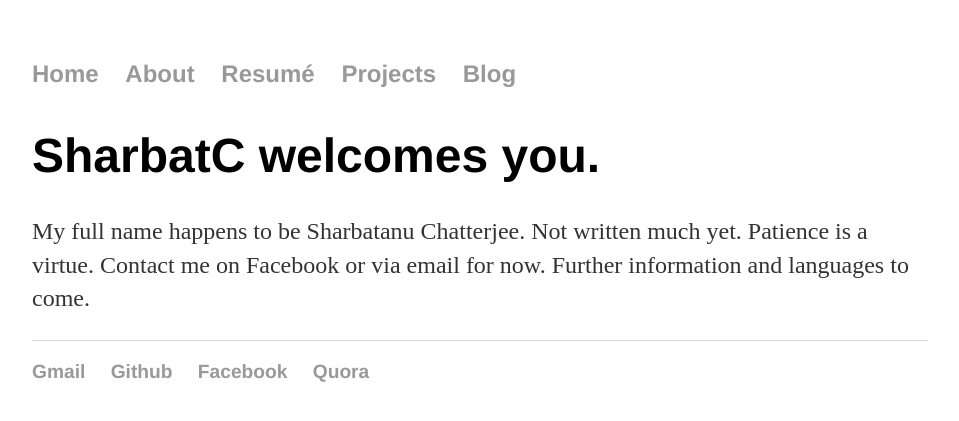
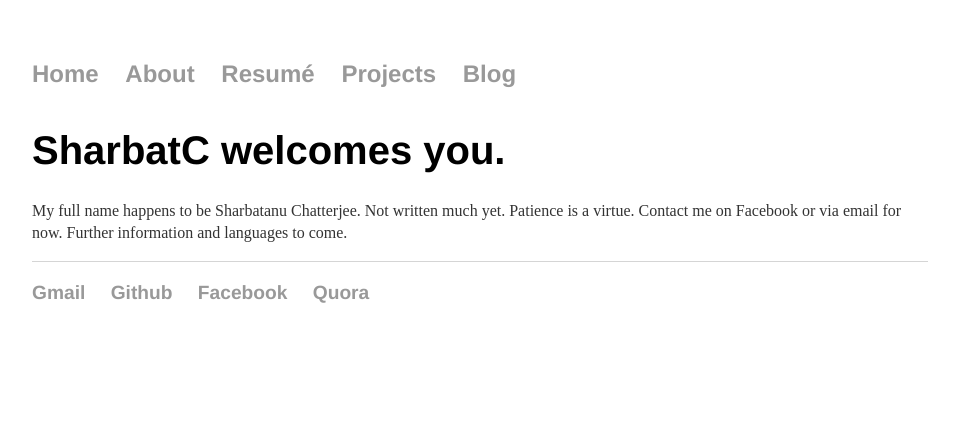
Before and after one commit to sharbatc/sharbatc.github.io, a Jekyll site: the page built from index.html, in a window 1280 px wide. Shown: the top 421 px of the page, without its empty margins (160-1119 px from the left). Built offline with Jekyll 4.4.1, drawn with Linux system fonts in a browser that asks for light colours.

```diff
--- a/css/main.css
+++ b/css/main.css
@@ -20,11 +20,11 @@
     text-decoration: underline;
 }
 h1 {
-    font-size: 3em;
+    font-size: 2.5em;
     font-family:'Helvetica', 'Arial', 'Sans-Serif';
 }
 p {
-    font-size: 1.5em;
+    font-size: 1.0em;
     line-height: 1.4em;
     color: #333;
 }
```
